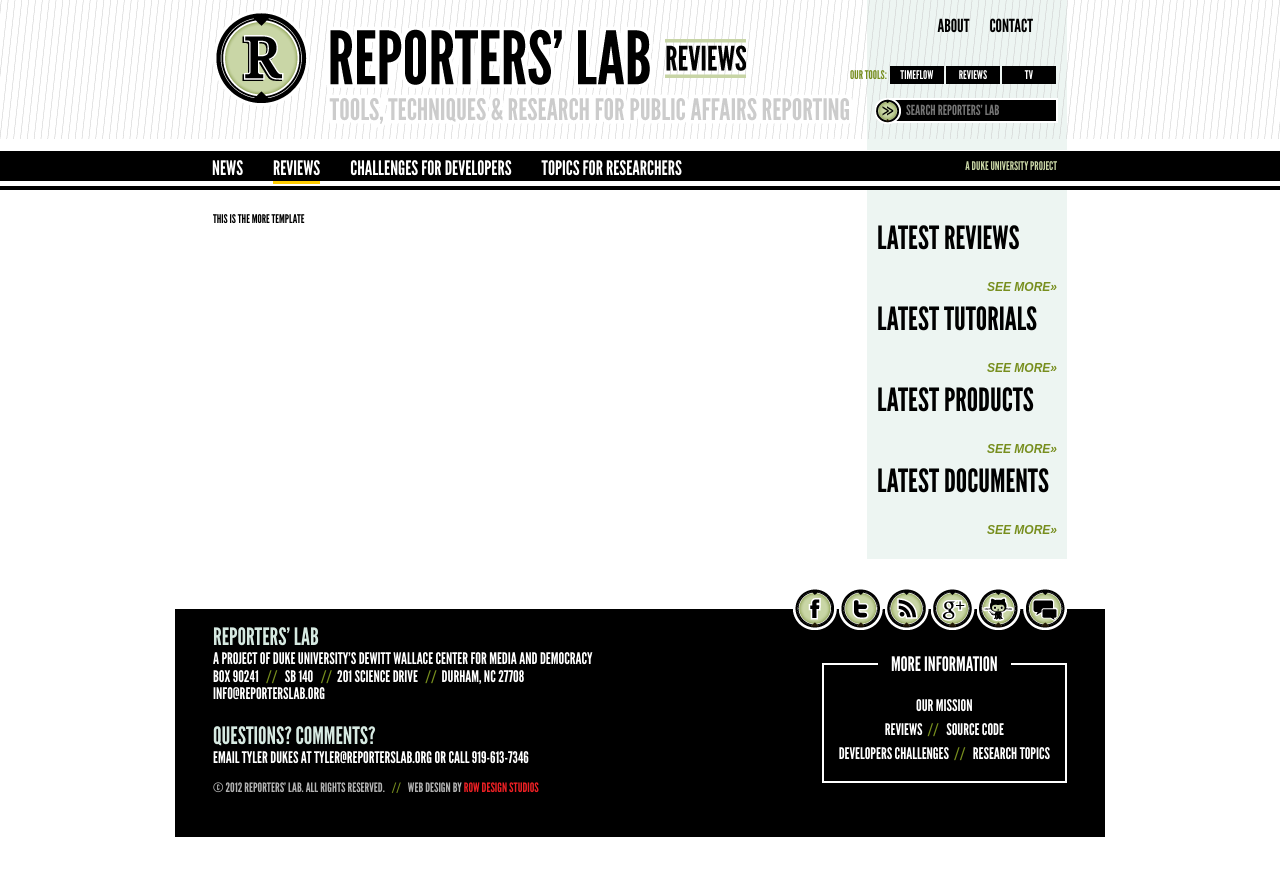
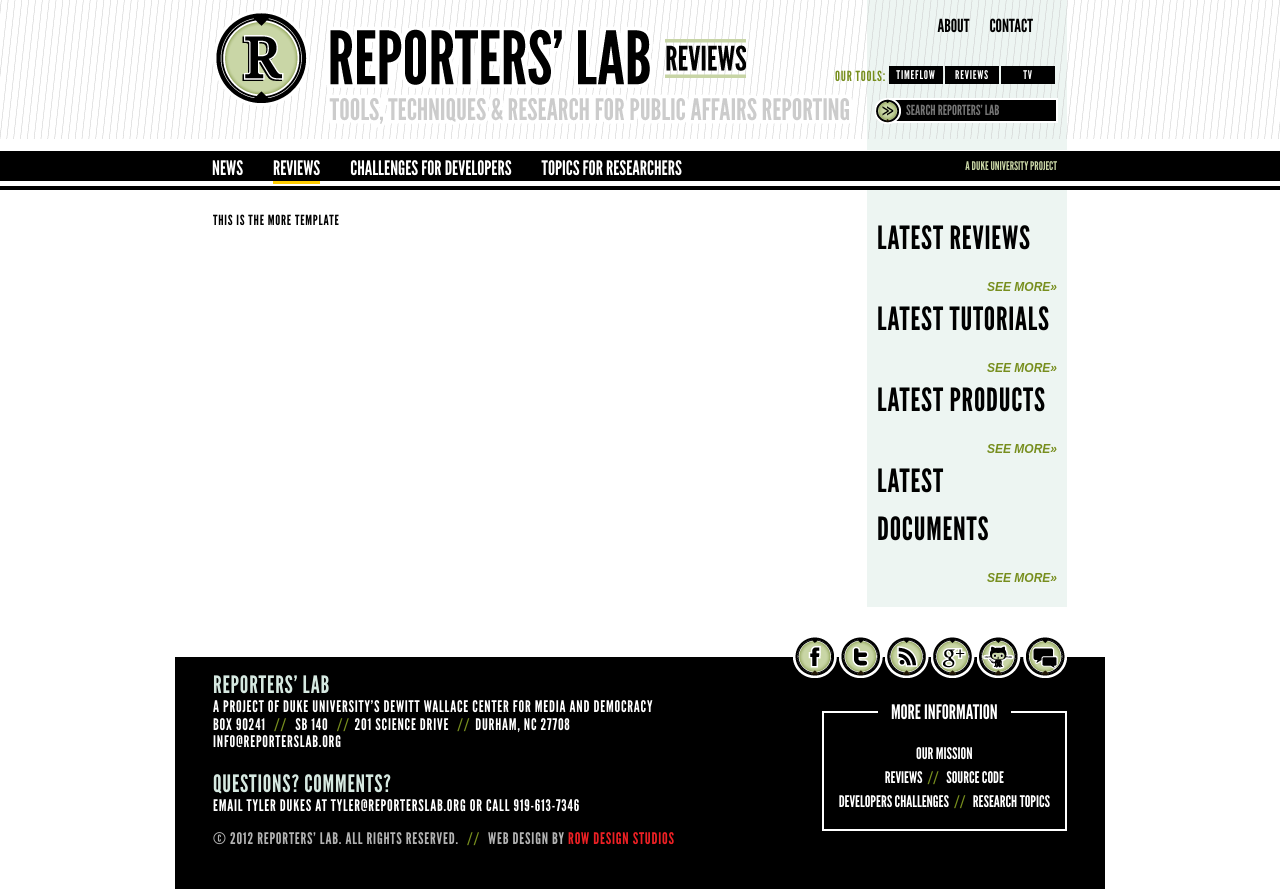
Before and after one commit to ReportersLab/Reviews_Public, a Django app: template review_lab/templates/more.django.html in a window 1280 px wide. Before the commit the page ends 837 px from the top, so only its background shows below. Run offline with Django 3.2, Linux system fonts and the light colour scheme; the template is opened without the code that fills it, so the values that code supplies are empty; parts of the project's set-up code (start-up, migrations or seed data) failed here and were passed over; some libraries are stand-ins or nearby versions; some web fonts are replaced.

Commit message:
added some kerning to the League Gothic font -- on smaller sizes it was too tight and caused problems. It's only slightly more than the default, but it seems a bit easier to read. Hopefully it doesn't create goofy gaps in the word.
Increased the font size of footer body text for readability.

```diff
--- a/review_lab/apps/core/static/css/main.css
+++ b/review_lab/apps/core/static/css/main.css
@@ -25,8 +25,9 @@
 
 h1, h3, h4, h5, h6 /* testing for now. */
 {
-    font: 12px/1.5 'LeagueGothicRegular',Arial,'Liberation Sans',FreeSans,sans-serif;
+    font: 14px/1.5 'LeagueGothicRegular',Arial,'Liberation Sans',FreeSans,sans-serif;
     text-transform:uppercase;
+    letter-spacing:.8px;
 }
 
 h6
@@ -210,7 +211,7 @@
 #tools_nav
 {
     position:absolute;
-    top:66px; left:675px;
+    top:66px; left:660px;
 }
 
 #tools_nav h5
@@ -235,7 +236,7 @@
     text-align:center;
     font: 12px 'LeagueGothicRegular',Arial,'Liberation Sans',FreeSans,sans-serif;
     text-transform:uppercase;
-
+    letter-spacing:.8px;
 }
 #tools_nav li a
 {
@@ -339,7 +340,8 @@
 
 #footer_text h4
 {
-    font-size:13px;
+    font-size:16px;
+    letter-spacing:.8px;
     color:#B3B3B3;
     margin-top:13px;
     text-transform:uppercase;
@@ -348,6 +350,7 @@
 #footer_text p
 {
     font-size:16px;
+    letter-spacing:.8px;
     font-family: 'LeagueGothicRegular',Arial,'Liberation Sans',FreeSans,sans-serif;
     text-transform:uppercase;
     line-height:1.1;
```
